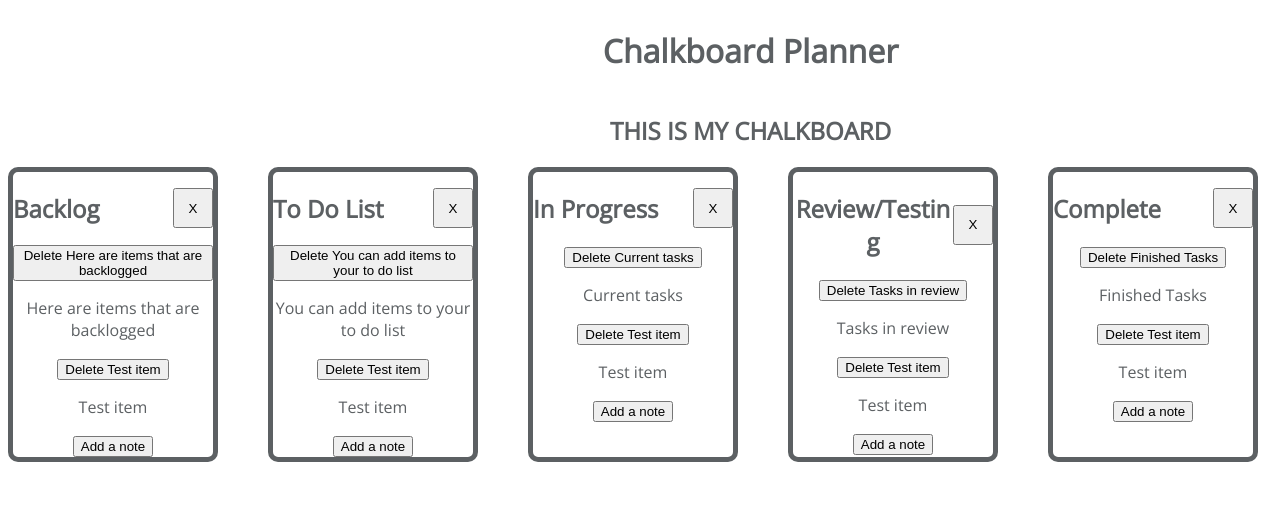
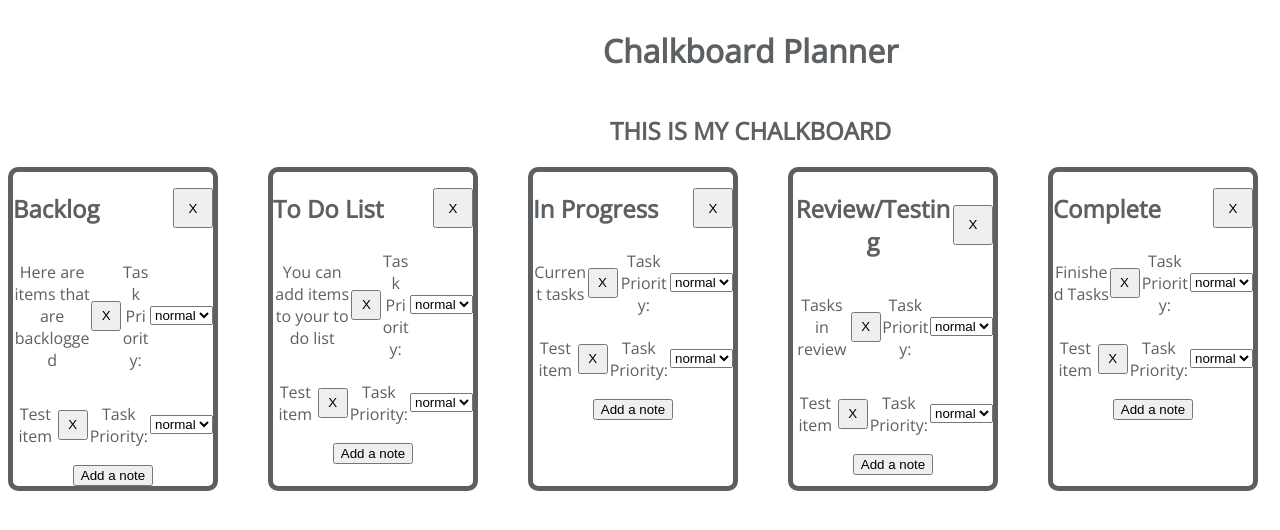
Before and after one commit to flin1105/Chalkboard, a React (Vite) app: page / in a window 1280 px wide. Shown: the top 530 px of the page. Built offline with nearby package versions, Linux system fonts and the light colour scheme; a web font is replaced by a local one.

Commit message:
Adding priorityDropdown component to notes

```diff
--- a/src/Components/Chalkboard.jsx
+++ b/src/Components/Chalkboard.jsx
@@ -14,9 +14,9 @@ const Chalkboard = () => {
 				{
 					taskId: 0,
 					description: "Here are items that are backlogged",
-					urgency: 0,
+					priority: "normal",
 				},
-				{ taskId: 1, description: "Test item", urgency: 0 },
+				{ taskId: 1, description: "Test item", priority: "normal" },
 				,
 			],
 		},
@@ -27,33 +27,33 @@ const Chalkboard = () => {
 				{
 					taskId: 0,
 					description: "You can add items to your to do list",
-					urgency: 0,
+					priority: "normal",
 				},
-				{ taskId: 1, description: "Test item", urgency: 0 },
+				{ taskId: 1, description: "Test item", priority: "normal" },
 			],
 		},
 		{
 			id: 3,
 			name: "In Progress",
 			tasks: [
-				{ taskId: 0, description: "Current tasks", urgency: 0 },
-				{ taskId: 1, description: "Test item", urgency: 0 },
+				{ taskId: 0, description: "Current tasks", priority: "normal" },
+				{ taskId: 1, description: "Test item", priority: "normal" },
 			],
 		},
 		{
 			id: 4,
 			name: "Review/Testing",
 			tasks: [
-				{ taskId: 0, description: "Tasks in review", urgency: 0 },
-				{ taskId: 1, description: "Test item", urgency: 0 },
+				{ taskId: 0, description: "Tasks in review", priority: "normal" },
+				{ taskId: 1, description: "Test item", priority: "normal" },
 			],
 		},
 		{
 			id: 5,
 			name: "Complete",
 			tasks: [
-				{ taskId: 0, description: "Finished Tasks", urgency: 0 },
-				{ taskId: 1, description: "Test item", urgency: 0 },
+				{ taskId: 0, description: "Finished Tasks", priority: "normal" },
+				{ taskId: 1, description: "Test item", priority: "normal" },
 			],
 		},
 	]);
--- a/src/Components/Column.jsx
+++ b/src/Components/Column.jsx
@@ -33,6 +33,7 @@ const Column = ({ id, title, tasks, columns, setColumns }) => {
 						description={task.description}
 						columnTasks={columnTasks}
 						deleteNote={setColumnTasks}
+						priority={task.priority}
 					/>
 				);
 			})}
--- /dev/null
+++ b/src/Components/Note.css
@@ -0,0 +1,10 @@
+.note-container {
+	display: flex;
+	justify-content: space-between;
+	align-items: center;
+}
+
+.note-delete-button {
+	min-width: 30px;
+	height: 30px;
+}
--- a/src/Components/Note.jsx
+++ b/src/Components/Note.jsx
@@ -1,14 +1,26 @@
-const Note = ({ id, description, columnTasks, deleteNote }) => {
+import PriorityDropdown from "./PriorityDropdown";
+import "./Note.css";
+
+const Note = ({ id, description, priority, columnTasks, deleteNote }) => {
 	const handleDeleteClick = (e) => {
 		e.preventDefault();
 		const newTaskList = columnTasks.filter((task) => task.taskId !== id);
 		deleteNote(newTaskList);
 	};
 
+	console.log("From Note priority", priority);
+
 	return (
-		<div>
-			<button onClick={handleDeleteClick}>Delete {description}</button>
+		<div className="note-container">
+			<div></div>
 			<p>{description}</p>
+			<button
+				onClick={handleDeleteClick}
+				className="note-delete-button"
+			>
+				X
+			</button>
+			<PriorityDropdown taskPriority={priority} />
 		</div>
 	);
 };
--- /dev/null
+++ b/src/Components/PriorityDropdown.jsx
@@ -0,0 +1,33 @@
+import { useState } from "react";
+
+const PriorityDropdown = ({ taskPriority }) => {
+	const taskOptions = ["low", "normal", "high"];
+	const [priority, setPriority] = useState(taskPriority);
+
+	const handleOptionChange = (e) => {
+		setPriority(e.target.value);
+	};
+
+	return (
+		<>
+			<label>Task Priority:</label>
+			<select
+				value={priority}
+				onChange={handleOptionChange}
+			>
+				{taskOptions.map((taskOption, index) => {
+					return (
+						<option
+							key={index}
+							value={taskOption}
+						>
+							{taskOption}
+						</option>
+					);
+				})}
+			</select>
+		</>
+	);
+};
+
+export default PriorityDropdown;
```
